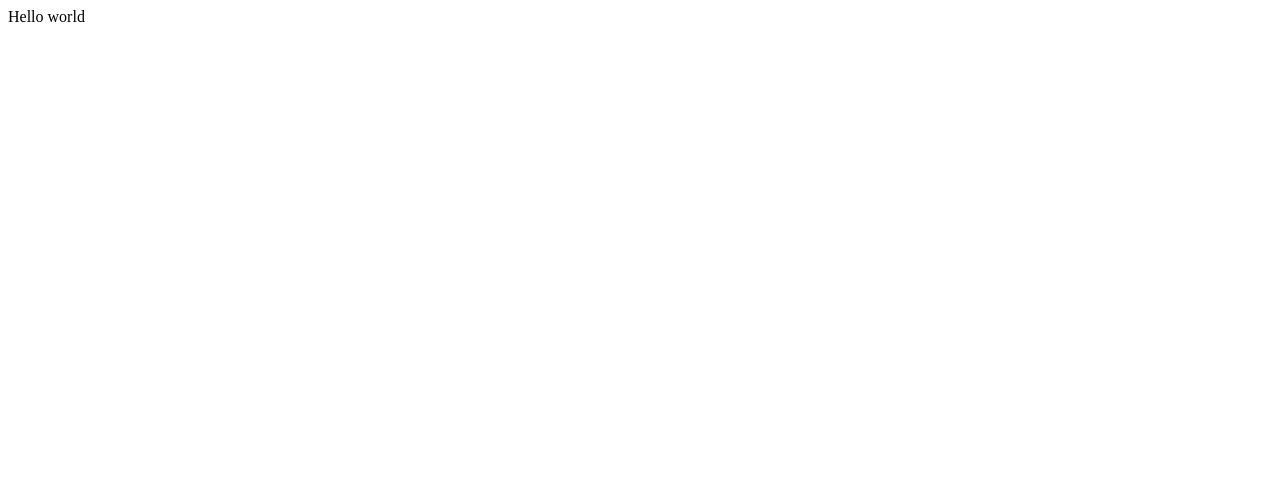
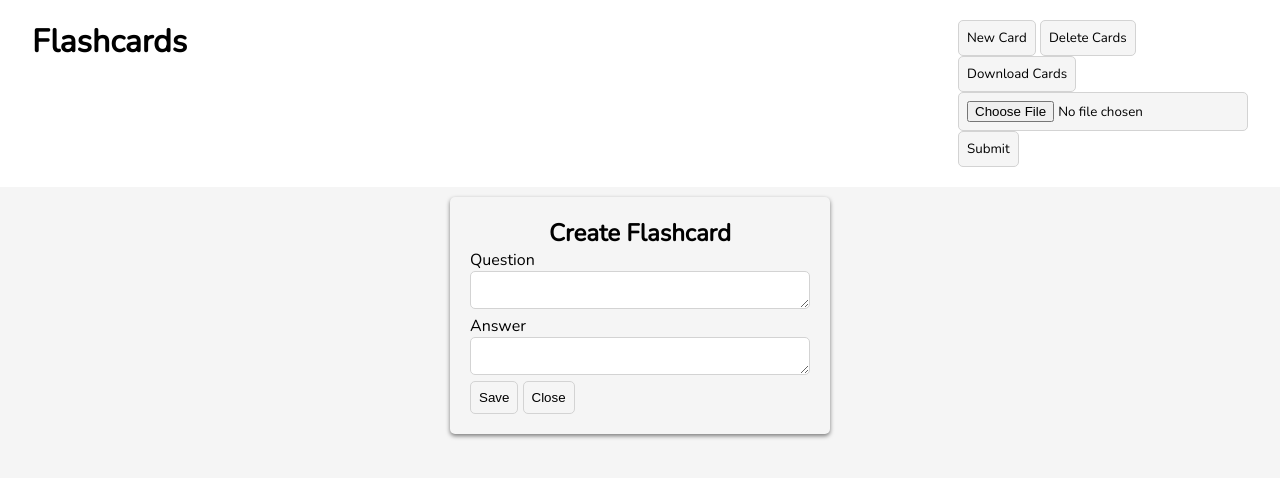
Before and after one commit to RoyceMoriyasu/StudyHelper, a plain HTML site: page index.html in a window 1280 px wide. Drawn offline with nearby package versions, Linux system fonts and the light colour scheme.

Commit message:
added basic flashcards and working on exporting and importing json files

```diff
--- a/index.html
+++ b/index.html
@@ -2,12 +2,46 @@
 <html>
   <head>
     <meta charset="utf-8">
+    <meta http-equiv="X-UA-Compatible" content="IE=edge">
     <meta name="viewport" content="width=device-width">
-    <title>repl.it</title>
+    <title>StudyIst</title>
     <link href="style.css" rel="stylesheet" type="text/css" />
   </head>
   <body>
-    Hello world
-    <script src="script.js"></script>
+    <script type="module" src="./script.js"></script>
+    <header>
+      <div class="container">
+        <div class="nav">
+          <h1>Flashcards</h1>
+          <div>
+            <button onclick="showCreateCardBox()">New Card</button>
+            <button onclick="delFlashcards()">Delete Cards</button>
+            <div>
+              <button onclick="exportToJsonFile()"> Download Cards </button>
+              <form id="myForm">
+                <input type="file" id="jsonFile" accept=".json"/>
+                <br />
+                <input type="submit" value="Submit"/>
+              </form>
+            <div>
+          </div>
+        </div>
+      </div>
+    </header>
+    <div class="container">
+      <div class="create-box">
+        <h2 style="text-align: center;color: black;">Create Flashcard</h2>
+        <label for="question">Question</label>
+        <textarea id="question"></textarea>
+        <br>
+        <label for="answer">Answer</label>
+        <textarea id="answer"></textarea>
+        <div>
+          <button onclick="addFlashcard()">Save</button>
+          <button onclick="hideCreateBox()">Close</button>
+        </div>
+      </div>
+      <div class="flashcards"></div>
+    </div>
   </body>
 </html>
--- a/script.js
+++ b/script.js
@@ -0,0 +1,75 @@
+
+
+const flashcards = document.getElementsByClassName("flashcards")[0];
+const createBox = document.getElementsByClassName("create-box")[0];
+const question = document.getElementById("question");
+const answer = document.getElementById("answer");
+let contentArray = localStorage.getItem('items') ? JSON.parse(localStorage.getItem('items')) : [];
+
+contentArray.forEach(divMaker);
+function divMaker(text){
+  var div = document.createElement("div");
+  var h2_question = document.createElement("h2");
+  var h2_answer = document.createElement("h2");
+
+  div.className = 'flashcard';
+
+  h2_question.setAttribute('style', "border-top:1px solid red; paddin: 15px; margin-top:30px");
+
+  h2_question.innerHTML = text.my_question;
+
+  h2_answer.setAttribute("style", "text-align:center; display:none; color:red");
+  h2_answer.innerHTML = text.my_answer;
+
+  div.appendChild(h2_question);
+  div.appendChild(h2_answer);
+
+  div.addEventListener("click", function(){
+    if(h2_answer.style.display == "none")
+      h2_answer.style.display = "block";
+    else
+      h2_answer.style.display = "none";
+  });
+
+  flashcards.appendChild(div);
+}
+
+function addFlashcard(){
+  var flashcard_info = {
+    'my_question' : question.value,
+    'my_answer' : answer.value
+  }
+
+  contentArray.push(flashcard_info);
+  localStorage.setItem('items', JSON.stringify(contentArray));
+  divMaker(contentArray[contentArray.length - 1]);
+  question.value = '';
+  answer.value = '';
+}
+
+function delFlashcards(){
+  localStorage.clear();
+  flashcards.innerHTML = '';
+  contentArray = [];
+}
+
+function showCreateCardBox(){
+  createBox.style.display = "block";
+}
+
+function hideCreateBox(){
+  createBox.style.display = "none";
+}
+
+//create a user-defined function to download JSON file
+function exportToJsonFile() {
+    let dataStr = JSON.parse(localStorage.getItem('items'))
+    let dataUri = 'data:application/json;charset=utf-8,'+ encodeURIComponent(dataStr);
+
+    let exportFileDefaultName = 'data.json';
+
+    let linkElement = document.createElement('a');
+    linkElement.setAttribute('href', dataUri);
+    linkElement.setAttribute('download', exportFileDefaultName);
+    linkElement.click();
+}
--- a/style.css
+++ b/style.css
@@ -0,0 +1,128 @@
+@import url('https://fonts.googleapis.com/css2?family=Nunito:wght@200&display=swap');
+
+*{
+  padding: 0;
+  margin: 0;
+  box-sizing: border-box;
+}
+
+body{
+  font-family: 'Nunito', sans-serif;
+  font-size: 1rem;
+  background-color: whitesmoke;
+}
+
+header{
+  background-color: white;
+}
+
+button{
+  padding: 8px;
+  outline: none;
+  cursor: pointer;
+  border: 1px solid lightgray;
+  border-radius: 5px;
+  background-color: whitesmoke;
+}
+
+button:hover{
+  background-color: rgba(0, 0, 0, 0.1);
+}
+
+.container{
+  width: 95%;
+  margin: auto;
+}
+
+.nav{
+  display: flex;
+  justify-content: space-between;
+  width: 100%;
+  margin: auto;
+  padding: 20px 0;
+  background-color: white;
+}
+
+.nav button{
+  font-family: inherit;
+}
+
+.create-box{
+  width: 380px;
+  margin: auto;
+  padding: 20px;
+  margin-top: 10px;
+  border-radius: 5px;
+  background-color: whitesmoke;
+  box-shadow: 0 2px 4px 0 rgba(0, 0, 0, 0.5);
+}
+
+.create-box textarea{
+  width: 100%;
+  border-radius: 5px;
+  font-family: inherit;
+  border: 1px solid lightgray;
+}
+
+.create-box button{
+  width: fit-content;
+}
+
+.flashcards{
+  display: flex;
+  justify-content: flex-start;
+  align-items: flex-start;
+  flex-wrap: wrap;
+  width: 100%;
+  margin: auto;
+  margin-top: 10px;
+  padding: 0 10px;
+}
+
+.flashcard{
+  width: 370px;
+  height: 200px;
+  word-wrap: break-word;
+  margin: 10px;
+  background-color: white;
+  box-shadow: 0 2px 4px 0 rgba(0, 0, 0, 0.5)
+}
+
+.flashcard h2{
+  font-size: 1rem;
+}
+
+@media(max-width:768px){
+  .flashcard{
+    margin: auto;
+  }
+
+  .flashcard{
+    margin-top: 10px;
+    margin-bottom: 10px;
+  }
+}
+
+@media(max-width:480px) {
+  .nav{
+    flex-direction: column;
+    align-items: center;
+  }
+  .create-box{
+    width: 100%;
+  }
+
+  .flashcard{
+    width: 100%;
+  }
+}
+
+input{
+  padding: 8px;
+  outline: none;
+  cursor: pointer;
+  border: 1px solid lightgray;
+  border-radius: 5px;
+  background-color: whitesmoke;
+  font-family: 'Nunito', sans-serif;
+}
```
